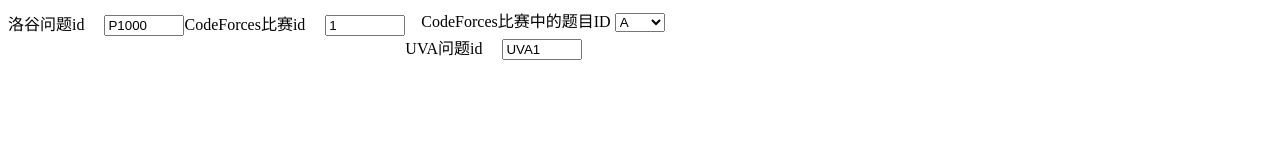
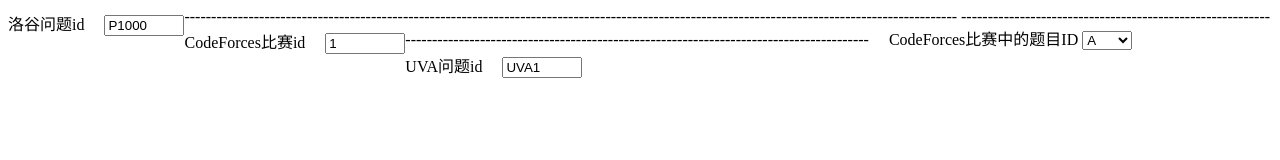
Before and after one commit to william-zy/william-zy.github.io, a plain HTML site: page jmp.html in a window 1280 px wide. Drawn offline with Linux system fonts and the light colour scheme.

Commit message:
Update jmp.html

```diff
--- a/jmp.html
+++ b/jmp.html
@@ -16,6 +16,11 @@
         <label for="PIDlg" style="margin-right: 1em;">洛谷问题id</label>
         <input style="width:6em;" type="string" id="PIDlg" name="PIDlg" value="P1000">
     </div>
+      <string>
+          -------------------------------------------------------------------------------------------------------------------------------------------------
+
+          -------------------------------------------------------------------------------------------------------------------------------------------------
+      </string>
     <div class="small PID" style="float: left; margin-top: 0.2em; display: block;">
         <label for="PIDcf" style="margin-right: 1em;">CodeForces比赛id</label>
         <input style="width:6em;" type="string" id="PIDcf" name="PIDcf" value="1">
```
